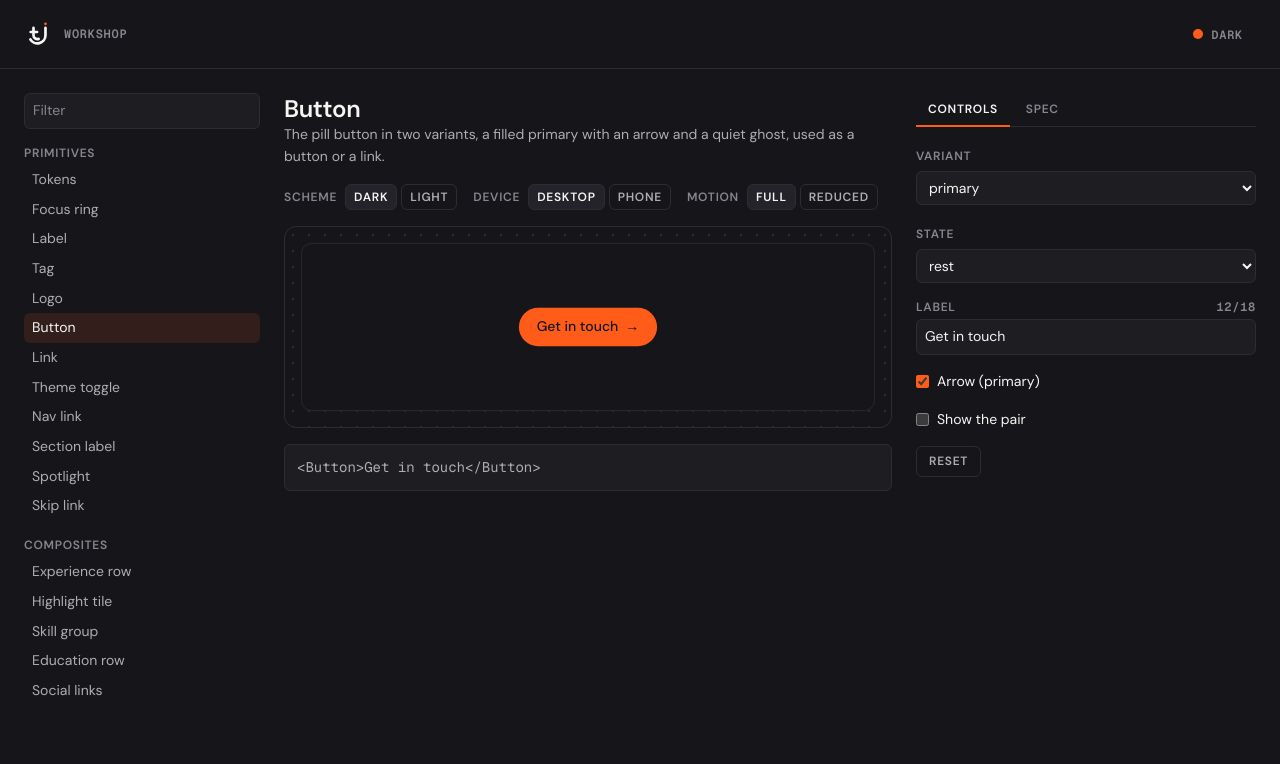
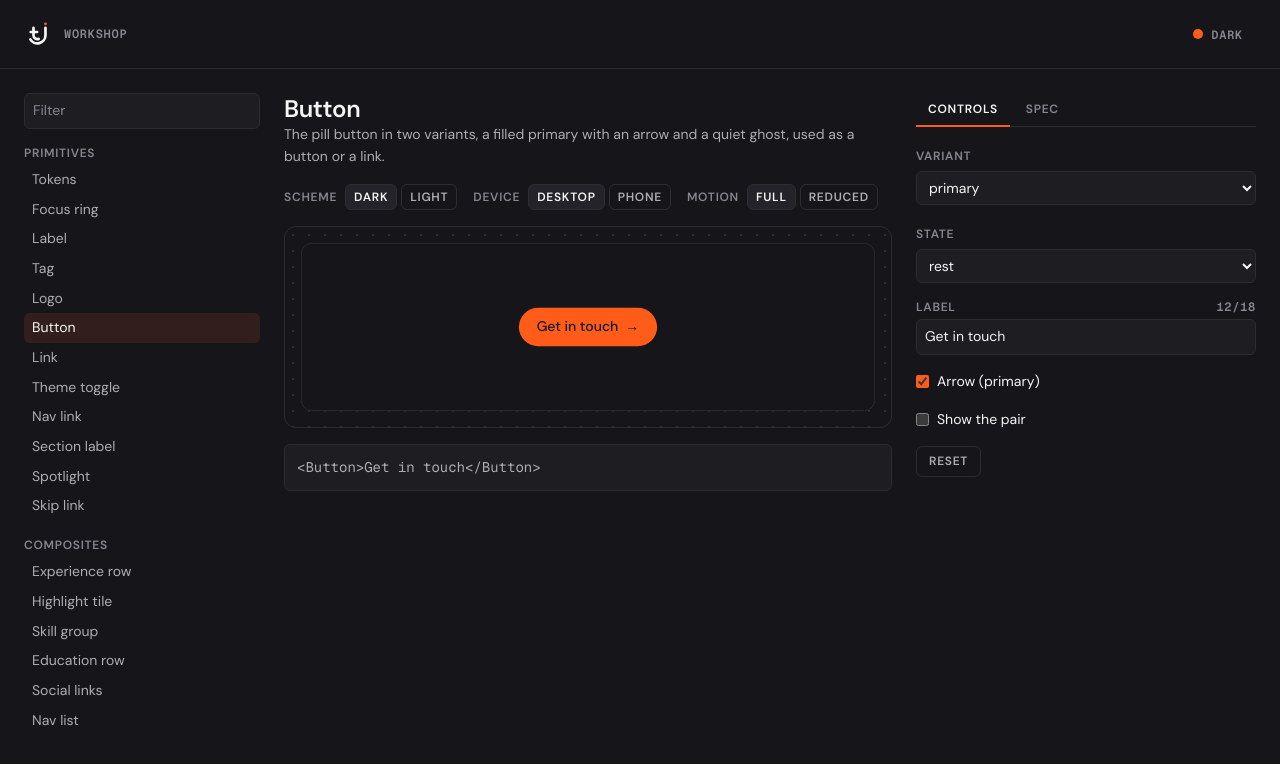
Before and after one commit to TonyCJ7/portfolio, a Next.js app: page /workshop/button in a window 1280 px wide. Shown: the top 764 px of the page. Built offline with nearby package versions, Linux system fonts and the light colour scheme.

Commit message:
feat: add nav list with scroll-spy

```diff
--- a/src/app/workshop/entries.ts
+++ b/src/app/workshop/entries.ts
@@ -16,6 +16,7 @@ import { entry as highlightTile } from "@/components/HighlightTile/HighlightTile
 import { entry as skillGroup } from "@/components/SkillGroup/SkillGroup.workshop";
 import { entry as educationRow } from "@/components/EducationRow/EducationRow.workshop";
 import { entry as socialLinks } from "@/components/SocialLinks/SocialLinks.workshop";
+import { entry as navList } from "@/components/NavList/NavList.workshop";
 
 export const entries: WorkshopEntry[] = [
   tokens,
@@ -35,6 +36,7 @@ export const entries: WorkshopEntry[] = [
   skillGroup,
   educationRow,
   socialLinks,
+  navList,
 ];
 
 export function findEntry(id: string): WorkshopEntry | undefined {
--- /dev/null
+++ b/src/components/NavList/NavList.tsx
@@ -0,0 +1,36 @@
+"use client";
+
+import NavLink from "@/components/NavLink/NavLink";
+import { useActiveSection } from "@/hooks/useActiveSection";
+import type { NavSection } from "@/types/content";
+
+type NavListProps = {
+  sections: NavSection[];
+  activeId?: string;
+  forced?: { id: string; state: "hover" | "focus" };
+};
+
+export default function NavList({ sections, activeId, forced }: NavListProps) {
+  const spiedId = useActiveSection(sections.map((section) => section.id));
+  const currentId = activeId ?? spiedId;
+
+  return (
+    <nav aria-label="In this page" className="phone:hidden">
+      <ul>
+        {sections.map((section) => (
+          <li
+            key={section.id}
+            data-state={forced?.id === section.id ? forced.state : undefined}
+          >
+            <NavLink
+              href={`#${section.id}`}
+              active={section.id === currentId}
+            >
+              {section.label}
+            </NavLink>
+          </li>
+        ))}
+      </ul>
+    </nav>
+  );
+}
--- /dev/null
+++ b/src/components/NavList/NavList.workshop.tsx
@@ -0,0 +1,71 @@
+import type { ComponentProps } from "react";
+import { defineEntry, select } from "@/app/workshop/controls";
+import { nav } from "@/content/nav";
+import NavList from "./NavList";
+
+const LABELS = nav.map((section) => section.label);
+
+function sectionId(label: string): string | undefined {
+  return nav.find((section) => section.label === label)?.id;
+}
+
+function forcedItem(
+  hover: string,
+  focus: string,
+): ComponentProps<typeof NavList>["forced"] {
+  const focusId = sectionId(focus);
+
+  if (focusId) {
+    return { id: focusId, state: "focus" };
+  }
+
+  const hoverId = sectionId(hover);
+
+  if (hoverId) {
+    return { id: hoverId, state: "hover" };
+  }
+
+  return undefined;
+}
+
+export const entry = defineEntry({
+  id: "nav-list",
+  name: "Nav list",
+  stage: 2,
+  center: true,
+  lede: "The in-page navigation of the sticky left column: one nav link per section, the one in view marked active; when pointer and keyboard both name an item, the keyboard one shows.",
+  controls: {
+    active: select("Active (in view)", LABELS, "About"),
+    hover: select("Pointer on", ["none", ...LABELS], "none"),
+    focus: select("Keyboard on", ["none", ...LABELS], "none"),
+  },
+  spec: {
+    folder: "src/components/NavList/",
+    props: [
+      "sections: the nav sections in page order, each an id and a label",
+      "activeId: the section to mark active; omitted on the site, where useActiveSection follows the section in view",
+      "forced (Workshop only): { id, state } sets data-state hover or focus on that section's item",
+    ],
+    tokens: [
+      "Items: NavLink, mono label in Muted with a 1 px line, 32 px at rest; hover, focus and active turn it Text and grow the line to 64 px",
+      "List: items stack with no gap; each link's 12 px block padding spaces them",
+    ],
+    motion: [
+      "Line width and colour 150 ms from NavLink; under reduced motion the line jumps, the colour fades stay",
+      "Scroll-spy: the active item is the latest section crossing a band from 40 to 45 percent of the viewport height; the last section at the bottom of the page",
+    ],
+    a11y: [
+      "A nav named In this page holding a ul of links to the section hashes",
+      "aria-current on the active link",
+      "Hidden on phones, where each section label is a sticky bar instead",
+    ],
+  },
+  render: (args) => (
+    <NavList
+      sections={nav}
+      activeId={sectionId(args.active)}
+      forced={forcedItem(args.hover, args.focus)}
+    />
+  ),
+  usage: () => "<NavList sections={nav} />",
+});
--- /dev/null
+++ b/src/hooks/useActiveSection.ts
@@ -0,0 +1,75 @@
+"use client";
+
+import { useEffect, useState } from "react";
+
+const SPY_BAND = "-40% 0px -55% 0px";
+const BOTTOM_SLACK = 2;
+
+function atPageBottom(): boolean {
+  return (
+    window.scrollY + window.innerHeight
+    >= document.documentElement.scrollHeight - BOTTOM_SLACK
+  );
+}
+
+export function useActiveSection(ids: string[]): string {
+  const idsKey = ids.join(" ");
+  const firstId = ids[0] ?? "";
+  const [active, setActive] = useState(firstId);
+
+  useEffect(() => {
+    if (!idsKey) {
+      return;
+    }
+
+    const sectionIds = idsKey.split(" ");
+    const lastId = sectionIds[sectionIds.length - 1];
+    const inBand = new Set<string>();
+
+    function update() {
+      if (atPageBottom()) {
+        setActive(lastId);
+
+        return;
+      }
+
+      const latest = sectionIds.findLast((id) => inBand.has(id));
+
+      if (latest) {
+        setActive(latest);
+      }
+    }
+
+    const observer = new IntersectionObserver(
+      (entries) => {
+        for (const entry of entries) {
+          if (entry.isIntersecting) {
+            inBand.add(entry.target.id);
+          } else {
+            inBand.delete(entry.target.id);
+          }
+        }
+
+        update();
+      },
+      { rootMargin: SPY_BAND, threshold: 0 },
+    );
+
+    for (const id of sectionIds) {
+      const section = document.getElementById(id);
+
+      if (section) {
+        observer.observe(section);
+      }
+    }
+
+    window.addEventListener("scroll", update, { passive: true });
+
+    return () => {
+      observer.disconnect();
+      window.removeEventListener("scroll", update);
+    };
+  }, [idsKey]);
+
+  return ids.includes(active) ? active : firstId;
+}
```
Also changed, not shown: 4 other files (tests, documents, lock files or other folders).
